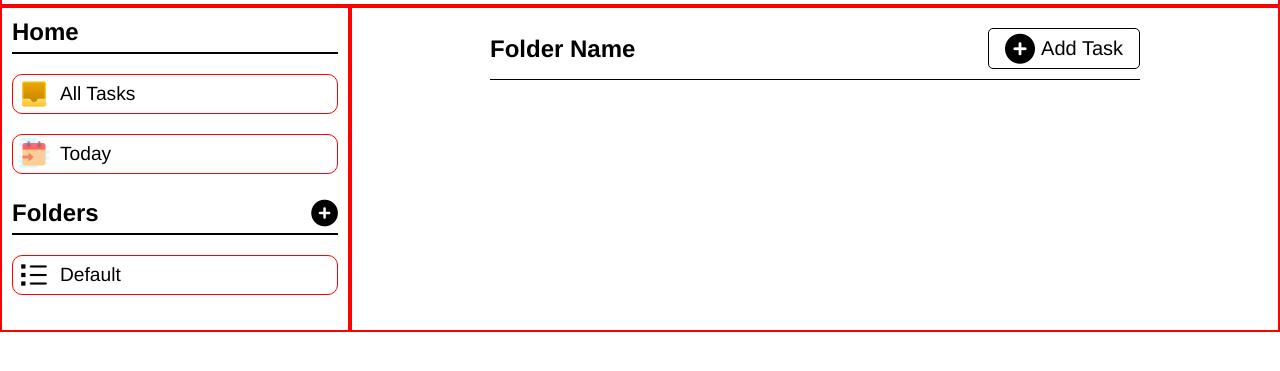
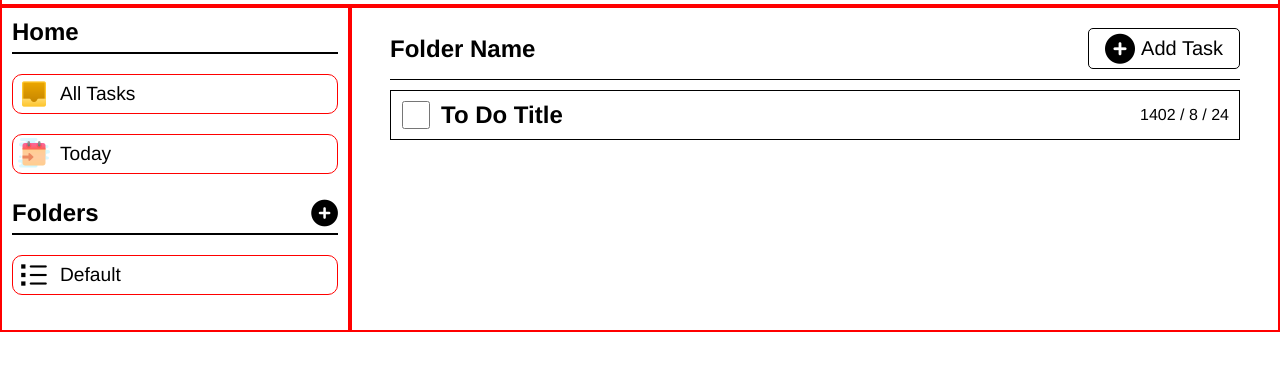
Before and after one commit to ehsan-saf/todo-list, a plain HTML site: page index.html in a window 1280 px wide. Shown: the part 49-420 px from the top of the page. Drawn offline with Linux system fonts and the light colour scheme.

Commit message:
Create basic todo html

```diff
--- a/index.html
+++ b/index.html
@@ -57,6 +57,17 @@
                     <button class="add-todo-btn"><i class="fa-solid fa-circle-plus fa-xl"></i>Add
                         Task</button>
                 </div>
+                <div class="todo-list">
+                    <div class="todo">
+                        <div>
+                            <input type="checkbox" name="" id="">
+                            <h2 class="todo-title">To Do Title</h2>
+                        </div>
+                        <div>
+                            <p class="date-show">1402 / 8 / 24</p>
+                        </div>
+                    </div>
+                </div>
             </div>
         </main>
     </div>
--- a/style.css
+++ b/style.css
@@ -134,11 +134,19 @@ button {
 
 /* ------ Main Section ------- */
 
+/* ------  Top Section  ------- */
+
 .main {
     display: grid;
-    grid-template-columns: minmax(400px, 650px);
+    grid-template-columns: minmax(450px, 850px);
     justify-content: center;
     padding: 20px;
+}
+
+.todo-section {
+    display: flex;
+    flex-direction: column;
+    gap: 10px;
 }
 
 .todo-top {
@@ -166,3 +174,22 @@ button {
     color: white;
     background-color: black;
 }
+
+/* --------- To Do List --------- */
+
+.todo {
+    display: flex;
+    justify-content: space-between;
+    align-items: center;
+    border: 1px solid black;
+    padding: 10px;
+}
+
+.todo>div:first-child {
+    display: flex;
+    gap: 10px;
+}
+
+.todo input[type="checkbox"] {
+    width: 30px;
+}
```
Also changed, not shown: main.js (+19 -13 lines).
